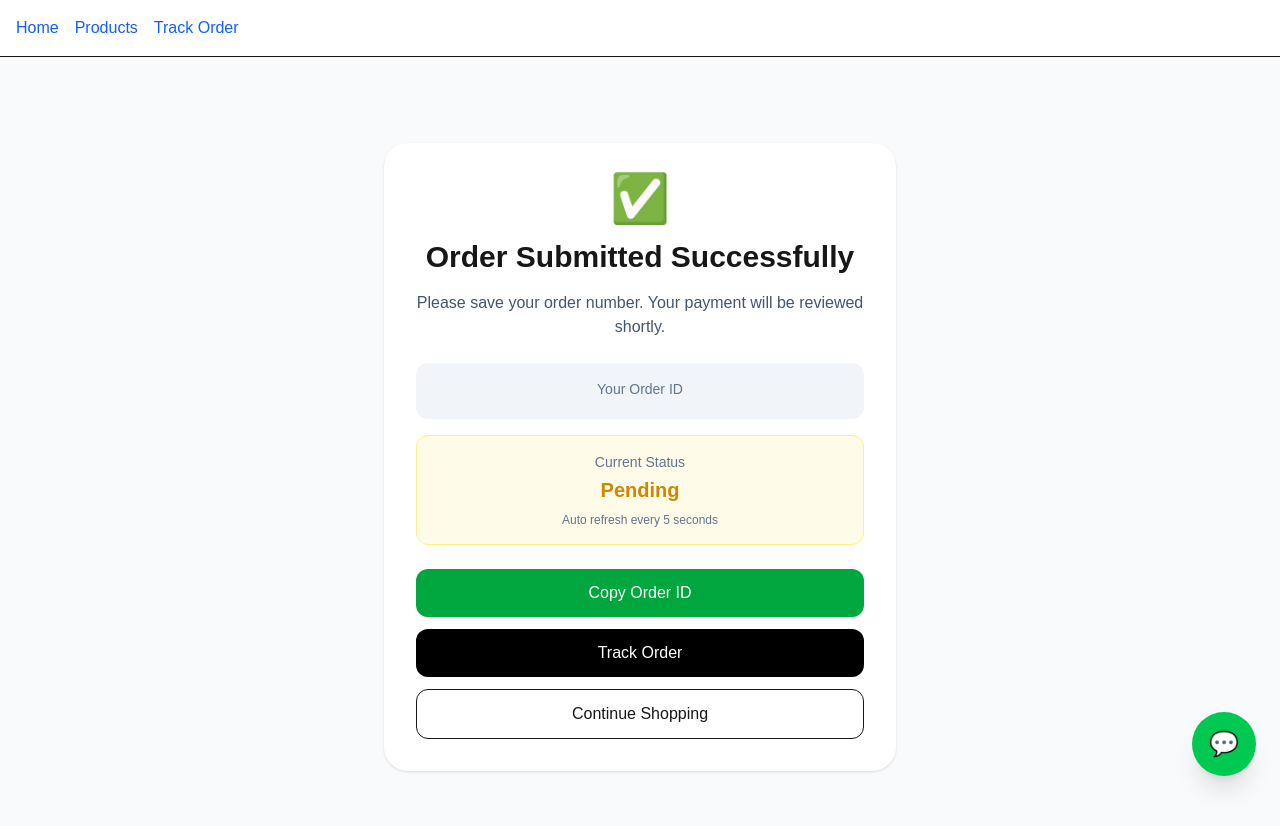
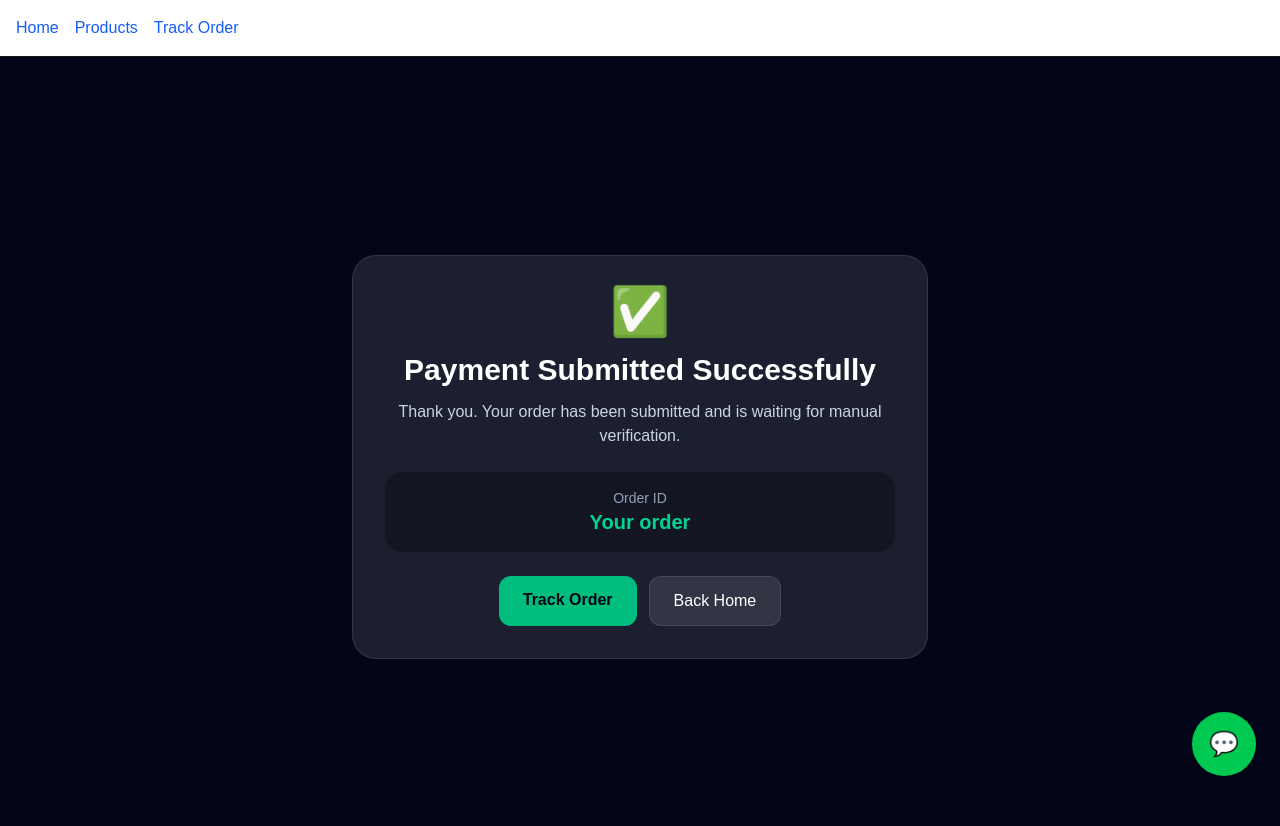
Before and after one commit to summitwang/Digital-Software-Deals, a Next.js app: page /payment/success in a window 1280 px wide. Shown: the top 826 px of the page. Built offline with nearby package versions, Linux system fonts and the light colour scheme.

Commit message:
fix payment success suspense

```diff
--- a/app/payment/success/page.tsx
+++ b/app/payment/success/page.tsx
@@ -1,134 +1,56 @@
 "use client";
 
 import Link from "next/link";
-import { useEffect, useState } from "react";
+import { Suspense } from "react";
 import { useSearchParams } from "next/navigation";
 
-type Order = {
-  id: string;
-  status?: string;
-  product?: string;
-  amount?: string;
-};
-
-export default function PaymentSuccessPage() {
+function SuccessContent() {
   const searchParams = useSearchParams();
-  const orderId = searchParams.get("orderId");
-
-  const [order, setOrder] = useState<Order | null>(null);
-  const [loading, setLoading] = useState(false);
-
-  useEffect(() => {
-    if (!orderId) return;
-
-    loadOrder();
-
-    const timer = setInterval(() => {
-      loadOrder();
-    }, 5000);
-
-    return () => clearInterval(timer);
-  }, [orderId]);
-
-  async function loadOrder() {
-    if (!orderId) return;
-
-    setLoading(true);
-
-    const res = await fetch("/api/track", {
-      method: "POST",
-      headers: {
-        "Content-Type": "application/json",
-      },
-      body: JSON.stringify({ orderId }),
-    });
-
-    const data = await res.json();
-
-    if (data.success) {
-      setOrder(data.order);
-    }
-
-    setLoading(false);
-  }
-
-  function copyOrderId() {
-    if (!orderId) return;
-    navigator.clipboard.writeText(orderId);
-    alert("Order ID copied!");
-  }
-
-  const status = order?.status || "Pending";
-
-  const statusColor =
-    status === "Pending"
-      ? "text-yellow-600"
-      : status === "Paid"
-      ? "text-green-600"
-      : status === "Completed"
-      ? "text-blue-600"
-      : "text-purple-600";
+  const orderId = searchParams.get("orderId") || "Your order";
 
   return (
-    <main className="min-h-screen bg-slate-50 flex items-center justify-center px-6">
-      <div className="bg-white rounded-3xl shadow p-8 max-w-lg w-full text-center">
+    <main className="min-h-screen bg-slate-950 text-white flex items-center justify-center px-6">
+      <div className="max-w-xl w-full bg-white/10 border border-white/10 rounded-3xl p-8 text-center">
         <div className="text-5xl mb-4">✅</div>
 
-        <h1 className="text-3xl font-bold mb-4">
-          Order Submitted Successfully
+        <h1 className="text-3xl font-bold mb-3">
+          Payment Submitted Successfully
         </h1>
 
-        <p className="text-slate-600 mb-6">
-          Please save your order number. Your payment will be reviewed shortly.
+        <p className="text-slate-300 mb-6">
+          Thank you. Your order has been submitted and is waiting for manual
+          verification.
         </p>
 
-        <div className="bg-slate-100 rounded-xl p-4 mb-4">
-          <p className="text-sm text-slate-500 mb-1">Your Order ID</p>
-          <p className="text-xl font-bold break-all">{orderId}</p>
+        <div className="bg-black/30 rounded-2xl p-4 mb-6">
+          <p className="text-sm text-slate-400">Order ID</p>
+          <p className="text-xl font-bold text-emerald-400">{orderId}</p>
         </div>
 
-        <div className="bg-yellow-50 border border-yellow-200 rounded-xl p-4 mb-6">
-          <p className="text-sm text-slate-500 mb-1">Current Status</p>
-          <p className={`text-xl font-bold ${statusColor}`}>{status}</p>
-          <p className="text-xs text-slate-500 mt-2">
-            {loading ? "Refreshing..." : "Auto refresh every 5 seconds"}
-          </p>
-        </div>
-
-        {order?.product && (
-          <div className="bg-slate-50 border rounded-xl p-4 mb-6 text-left text-sm">
-            <p>
-              <b>Product:</b> {order.product}
-            </p>
-            <p>
-              <b>Amount:</b> {order.amount}
-            </p>
-          </div>
-        )}
-
-        <div className="space-y-3">
-          <button
-            onClick={copyOrderId}
-            className="w-full bg-green-600 text-white py-3 rounded-xl"
+        <div className="flex flex-col sm:flex-row gap-3 justify-center">
+          <Link
+            href={`/track?orderId=${encodeURIComponent(orderId)}`}
+            className="bg-emerald-500 hover:bg-emerald-400 text-slate-950 font-bold px-6 py-3 rounded-xl"
           >
-            Copy Order ID
-          </button>
+            Track Order
+          </Link>
 
           <Link
-  href={`/track?orderId=${orderId}`}
-  className="block w-full bg-black text-white py-3 rounded-xl"
->
-  Track Order
-</Link>
-
-          <Link
-            href="/products"
-            className="block w-full border py-3 rounded-xl"
+            href="/"
+            className="bg-white/10 hover:bg-white/20 border border-white/10 px-6 py-3 rounded-xl"
           >
-            Continue Shopping
+            Back Home
           </Link>
         </div>
       </div>
     </main>
   );
 }
+
+export default function SuccessPage() {
+  return (
+    <Suspense fallback={<div className="p-10 text-white">Loading...</div>}>
+      <SuccessContent />
+    </Suspense>
+  );
+}
```
